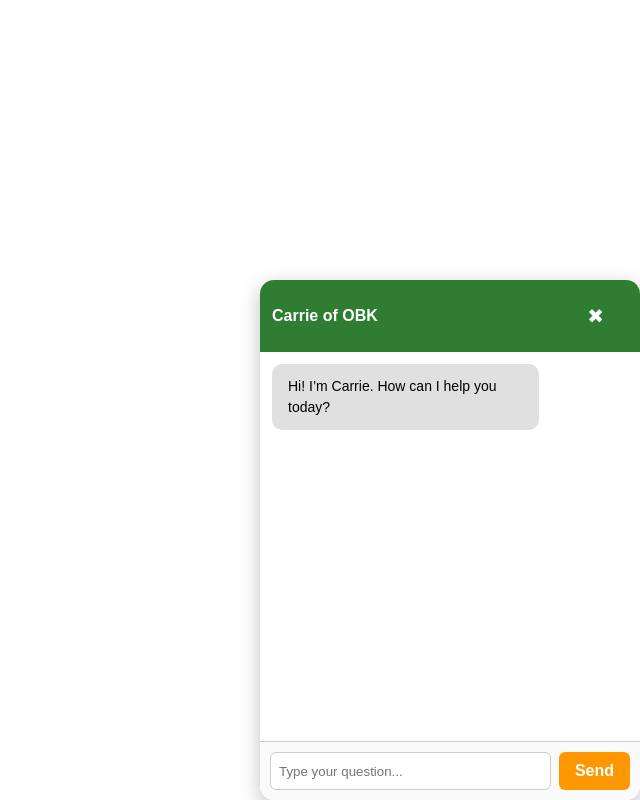
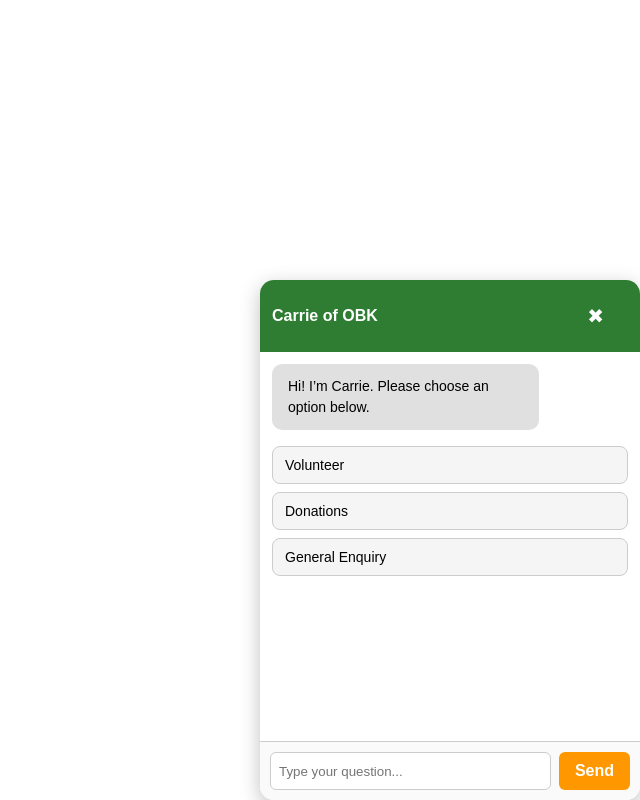
Before and after one commit to Ranvitha-Chirumamilla/OBK, a React (Vite) app: page / in a window 1280 px wide. Both pictures are taken after a click on the button "How can I help you?". Shown: the whole page, without its empty margins (640-1280 px from the left). Built offline with nearby package versions, Linux system fonts and the light colour scheme.

Commit message:
chatbot changes

```diff
--- a/src/ChatWindow.jsx
+++ b/src/ChatWindow.jsx
@@ -1,97 +1,238 @@
-import React, { useState, useEffect } from "react";
+import React, { useState, useEffect, useRef } from "react";
 import dataset from "./BigkitchenOBKAustralia_dataset.json";
 
 const linkifyText = (text) => {
   const urlRegex = /(https?:\/\/[^\s]+)/g;
   return text.replace(urlRegex, (url) => {
-    const cleanUrl = url.replace(/[.,)]*$/, ""); // ✅ strip trailing punctuation
+    const cleanUrl = url.replace(/[.,)]*$/, "");
     return `<a href="${cleanUrl}" target="_blank" rel="noopener noreferrer">${cleanUrl}</a>`;
   });
 };
 
-
 const ChatWindow = ({ onClose }) => {
   const [messages, setMessages] = useState([
-    { sender: "bot", text: "Hi! I’m Carrie. How can I help you today?" }
+    { sender: "bot", text: "Hi! I’m Carrie. Please choose an option below." }
   ]);
+  const [input, setInput] = useState("");
+  const [showOptions, setShowOptions] = useState(true);
+  const [selectedCategory, setSelectedCategory] = useState("");
+  const [relatedQuestions, setRelatedQuestions] = useState([]);
+  const messagesEndRef = useRef(null);
 
-  const [input, setInput] = useState("");
-  const [attemptCount, setAttemptCount] = useState(0);
-  const [lastUnknown, setLastUnknown] = useState("");
-  const [showOptions, setShowOptions] = useState(false);
-
-  // Remove padding/margins inside iframe to avoid extra border
   useEffect(() => {
     document.body.style.margin = "0";
     document.body.style.padding = "0";
   }, []);
 
-  // Tell parent widget.js to close container
+  useEffect(() => {
+    messagesEndRef.current?.scrollIntoView({ behavior: "smooth" });
+  }, [messages, relatedQuestions, showOptions]);
+
   const closeChat = () => {
     window.parent.postMessage("OBK_CLOSE_CHAT", "*");
     if (onClose) onClose();
   };
 
-  const resetState = () => {
-    setAttemptCount(0);
-    setLastUnknown("");
+  const volunteerKeywords = [
+    "volunteer",
+    "wwcc",
+    "duke of ed",
+    "shift",
+    "track volunteer hours",
+    "cooking experience",
+    "minimum age",
+    "wear to volunteer",
+    "register as a volunteer",
+    "book a volunteer shift",
+    "sign up to volunteer",
+    "food be provided for volunteers"
+  ];
+
+  const donationKeywords = [
+    "donat",
+    "cash donation",
+    "equipment donation",
+    "food donation",
+    "make a donation",
+    "contribute through a cash donation"
+  ];
+
+  const volunteerData = dataset.filter((item) => {
+    const question = item.question.toLowerCase();
+    return volunteerKeywords.some((keyword) => question.includes(keyword));
+  });
+
+  const donationData = dataset.filter((item) => {
+    const question = item.question.toLowerCase();
+    return donationKeywords.some((keyword) => question.includes(keyword));
+  });
+
+  const handleBackToMainMenu = () => {
+    setSelectedCategory("");
+    setRelatedQuestions([]);
+    setShowOptions(true);
+    setMessages((prev) => [
+      ...prev,
+      { sender: "user", text: "Back to Main Menu" },
+      { sender: "bot", text: "Please choose an option below." }
+    ]);
+  };
+
+  const handleOptionClick = (option) => {
+    setSelectedCategory(option);
+
+    if (option === "volunteer") {
+      setMessages((prev) => [
+        ...prev,
+        { sender: "user", text: "Volunteer" },
+        {
+          sender: "bot",
+          text: "Here are some volunteer-related questions you can choose from:"
+        }
+      ]);
+      setRelatedQuestions(volunteerData);
       setShowOptions(false);
+    } else if (option === "donations") {
+      setMessages((prev) => [
+        ...prev,
+        { sender: "user", text: "Donations" },
+        {
+          sender: "bot",
+          text: "Here are some donation-related questions you can choose from:"
+        }
+      ]);
+      setRelatedQuestions(donationData);
+      setShowOptions(false);
+    } else if (option === "general") {
+      setMessages((prev) => [
+        ...prev,
+        { sender: "user", text: "General Enquiry" },
+        {
+          sender: "bot",
+          text:
+            "Which would you like to know more about?\n\n" +
+            "Volunteering Individually — Email our Volunteer Coordinator at volunteers@obk.org.au\n\n" +
+            "Program Details — Email our Admin at info@obk.org.au\n\n" +
+            "Is there anything else that I can help you with today?"
+        }
+      ]);
+      setRelatedQuestions([]);
+      setShowOptions(false);
+    }
+  };
+
+  const handleRelatedQuestionClick = (item) => {
+    setMessages((prev) => [
+      ...prev,
+      { sender: "user", text: item.question },
+      { sender: "bot", text: item.answer }
+    ]);
+    setRelatedQuestions([]);
   };
 
   const askBot = () => {
     if (!input.trim()) return;
 
-    const userMsg = input.toLowerCase().trim();
-    setMessages((prev) => [...prev, { sender: "user", text: input }]);
+    const userInput = input.trim();
+    const userMsg = userInput.toLowerCase();
+
+    setMessages((prev) => [...prev, { sender: "user", text: userInput }]);
+
+    const greetings = [
+      "hi",
+      "hello",
+      "hey",
+      "good morning",
+      "good evening",
+      "good afternoon"
+    ];
+
+    if (greetings.some((greeting) => userMsg.includes(greeting))) {
+      setMessages((prev) => [
+        ...prev,
+        {
+          sender: "bot",
+          text: "Please choose one of these options: Volunteer, Donations, or General Enquiry."
+        }
+      ]);
+      setInput("");
+      return;
+    }
+
+    if (selectedCategory === "general") {
+      setMessages((prev) => [
+        ...prev,
+        {
+          sender: "bot",
+          text:
+            "For general enquiries, please email our Admin at info@obk.org.au or visit https://www.obk.org.au/contact-us"
+        }
+      ]);
+      setInput("");
+      return;
+    }
+
+    let activeDataset = [];
+
+    if (selectedCategory === "volunteer") {
+      activeDataset = volunteerData;
+    } else if (selectedCategory === "donations") {
+      activeDataset = donationData;
+    } else {
+      setMessages((prev) => [
+        ...prev,
+        {
+          sender: "bot",
+          text: "Please select Volunteer, Donations, or General Enquiry first."
+        }
+      ]);
+      setInput("");
+      return;
+    }
 
     let bestAnswer = null;
     let bestScore = 0;
-    const FUZZY_THRESHOLD = 2;
+    const fuzzyThreshold = 2;
+    const cleanUser = userMsg.replace(/[^\w\s]/g, "");
 
-    // Greeting detection
-    const greetings = ["hi", "hello", "hey", "good morning", "good evening", "good afternoon"];
-    if (greetings.some((g) => userMsg.includes(g))) {
-      resetState();
-      bestAnswer = "Hello! How can I help you with OBK information today?";
-    }
-
-    // Exact match
-    if (!bestAnswer) {
-      const cleanUser = userMsg.replace(/[^\w\s]/g, "");
-      for (let item of dataset) {
-        const cleanQ = item.question.toLowerCase().replace(/[^\w\s]/g, "");
-        if (cleanQ === cleanUser) {
-          resetState();
+    for (const item of activeDataset) {
+      const cleanQuestion = item.question.toLowerCase().replace(/[^\w\s]/g, "");
+      if (cleanQuestion === cleanUser) {
         bestAnswer = item.answer;
         bestScore = 999;
         break;
       }
     }
-    }
 
-    // Starts-with match
     if (!bestAnswer) {
-      for (let item of dataset) {
-        if (item.question.toLowerCase().startsWith(userMsg.substring(0, 5))) {
-          resetState();
+      for (const item of activeDataset) {
+        const questionStart = item.question.toLowerCase().substring(0, 5);
+        if (
+          userMsg.length >= 5 &&
+          item.question.toLowerCase().startsWith(userMsg.substring(0, 5))
+        ) {
           bestAnswer = item.answer;
           bestScore = 500;
+          break;
+        }
+        if (userMsg.includes(questionStart)) {
+          bestAnswer = item.answer;
+          bestScore = 400;
           break;
         }
       }
     }
 
-    // Fuzzy match
     if (!bestAnswer) {
-      dataset.forEach((item) => {
-        const q = item.question.toLowerCase();
+      activeDataset.forEach((item) => {
+        const question = item.question.toLowerCase();
         let score = 0;
 
-        q.split(" ").forEach((word) => {
+        question.split(" ").forEach((word) => {
           if (word.length > 3 && userMsg.includes(word)) score++;
         });
 
-        if (userMsg.includes(q.substring(0, 5))) score++;
+        if (userMsg.includes(question.substring(0, 5))) score++;
 
         if (score > bestScore) {
           bestScore = score;
@@ -99,42 +240,21 @@ const ChatWindow = ({ onClose }) => {
         }
       });
 
-      if (bestScore >= FUZZY_THRESHOLD) {
-        resetState();
-      }
-      else {
-        bestAnswer = null;
+      if (bestScore < fuzzyThreshold) {
+        if (selectedCategory === "volunteer") {
+          bestAnswer =
+            "Sorry, I couldn’t find that volunteer information. Please email volunteers@obk.org.au.";
+        } else if (selectedCategory === "donations") {
+          bestAnswer =
+            "Sorry, I couldn’t find that donation information. Please email info@obk.org.au.";
         }
       }
-
-    // Unknown handling
-    if (!bestAnswer) {
-      const newCount = attemptCount + 1;
-      setAttemptCount(newCount);
-
-      if (newCount === 1) {
-        bestAnswer = "Sorry, I don’t have that information — could you rephrase your question?";
-      } else if (newCount === 2) {
-        bestAnswer = "I'm still not finding that — could you try asking differently?";
-      } else {
-        bestAnswer = "Which would you like to know more about?\n\n" +
-          "Volunteering Individually — Email our Volunteer Coordinator at volunteers@obk.org.au\n\n" +
-          "Program Details — Email our Admin at info@obk.org.au\n\n" +
-          "Is there anything else that I can help you with today?";
-        setShowOptions(true);
     }
 
     setMessages((prev) => [...prev, { sender: "bot", text: bestAnswer }]);
     setInput("");
-      return;
-    }
-
-    resetState();
-    setMessages((prev) => [...prev, { sender: "bot", text: bestAnswer }]);
-    setInput("");
   };
 
-  // ----------- STYLES FIXED (No extra border) ----------
   const styles = {
     overlay: {
       position: "fixed",
@@ -147,7 +267,7 @@ const ChatWindow = ({ onClose }) => {
       alignItems: "flex-end",
       zIndex: 2147483647,
       pointerEvents: "none",
-      background: "transparent",
+      background: "transparent"
     },
 
     window: {
@@ -159,8 +279,8 @@ const ChatWindow = ({ onClose }) => {
       flexDirection: "column",
       boxShadow: "0 6px 20px rgba(0,0,0,0.25)",
       pointerEvents: "auto",
-      margin: "0px",        // removed spacing
-      overflow: "hidden",   // no border bleed
+      margin: "0px",
+      overflow: "hidden",
       border: "none"
     },
 
@@ -171,7 +291,7 @@ const ChatWindow = ({ onClose }) => {
       justifyContent: "space-between",
       alignItems: "center",
       color: "white",
-      fontWeight: "bold",
+      fontWeight: "bold"
     },
 
     closeBtn: {
@@ -179,7 +299,7 @@ const ChatWindow = ({ onClose }) => {
       border: "none",
       color: "white",
       fontSize: "20px",
-      cursor: "pointer",
+      cursor: "pointer"
     },
 
     messages: {
@@ -188,7 +308,7 @@ const ChatWindow = ({ onClose }) => {
       overflowY: "auto",
       display: "flex",
       flexDirection: "column",
-      gap: "8px",
+      gap: "8px"
     },
 
     messageBubble: {
@@ -201,18 +321,49 @@ const ChatWindow = ({ onClose }) => {
       whiteSpace: "pre-wrap"
     },
 
+    optionsContainer: {
+      display: "flex",
+      flexDirection: "column",
+      gap: "8px",
+      marginTop: "8px"
+    },
+
+    optionBtn: {
+      background: "#f5f5f5",
+      border: "1px solid #ccc",
+      borderRadius: "8px",
+      padding: "10px 12px",
+      cursor: "pointer",
+      textAlign: "left",
+      fontSize: "14px",
+      color: "#000"
+    },
+
+    backBtn: {
+      background: "#2e7d32",
+      border: "none",
+      borderRadius: "8px",
+      padding: "10px 12px",
+      cursor: "pointer",
+      textAlign: "center",
+      fontSize: "14px",
+      color: "white",
+      fontWeight: "bold",
+      marginTop: "8px"
+    },
+
     inputArea: {
       display: "flex",
       padding: "10px",
       borderTop: "1px solid #ccc",
-      background: "#fafafa",
+      background: "#fafafa"
     },
 
     input: {
       flex: 1,
       padding: "8px",
       borderRadius: "6px",
-      border: "1px solid #ccc",
+      border: "1px solid #ccc"
     },
 
     sendBtn: {
@@ -223,7 +374,7 @@ const ChatWindow = ({ onClose }) => {
       marginLeft: "8px",
       borderRadius: "6px",
       cursor: "pointer",
-      fontWeight: "bold",
+      fontWeight: "bold"
     }
   };
 
@@ -232,7 +383,9 @@ const ChatWindow = ({ onClose }) => {
       <div style={styles.window}>
         <div style={styles.header}>
           <span>Carrie of OBK</span>
-          <button style={styles.closeBtn} onClick={closeChat}>✖</button>
+          <button style={styles.closeBtn} onClick={closeChat}>
+            ✖
+          </button>
         </div>
 
         <div style={styles.messages}>
@@ -243,20 +396,64 @@ const ChatWindow = ({ onClose }) => {
                 ...styles.messageBubble,
                 alignSelf: msg.sender === "user" ? "flex-end" : "flex-start",
                 backgroundColor: msg.sender === "user" ? "#ff9800" : "#e0e0e0",
-                color: msg.sender === "user" ? "white" : "black",
+                color: msg.sender === "user" ? "white" : "black"
               }}
             >
               {msg.sender === "bot" ? (
-                <span
-                  dangerouslySetInnerHTML={{ __html: linkifyText(msg.text) }}
-                />
+                <span dangerouslySetInnerHTML={{ __html: linkifyText(msg.text) }} />
               ) : (
                 msg.text
               )}
             </div>
           ))}
+
+          {showOptions && (
+            <div style={styles.optionsContainer}>
+              <button
+                style={styles.optionBtn}
+                onClick={() => handleOptionClick("volunteer")}
+              >
+                Volunteer
+              </button>
+
+              <button
+                style={styles.optionBtn}
+                onClick={() => handleOptionClick("donations")}
+              >
+                Donations
+              </button>
+
+              <button
+                style={styles.optionBtn}
+                onClick={() => handleOptionClick("general")}
+              >
+                General Enquiry
+              </button>
             </div>
+          )}
 
+          {relatedQuestions.length > 0 && (
+            <div style={styles.optionsContainer}>
+              {relatedQuestions.map((item, index) => (
+                <button
+                  key={`${item.question}-${index}`}
+                  style={styles.optionBtn}
+                  onClick={() => handleRelatedQuestionClick(item)}
+                >
+                  {item.question}
+                </button>
+              ))}
+            </div>
+          )}
+
+          {!showOptions && (
+            <button style={styles.backBtn} onClick={handleBackToMainMenu}>
+              Back to Main Menu
+            </button>
+          )}
+
+          <div ref={messagesEndRef} />
+        </div>
 
         <div style={styles.inputArea}>
           <input
@@ -266,7 +463,9 @@ const ChatWindow = ({ onClose }) => {
             placeholder="Type your question..."
             onKeyDown={(e) => e.key === "Enter" && askBot()}
           />
-          <button style={styles.sendBtn} onClick={askBot}>Send</button>
+          <button style={styles.sendBtn} onClick={askBot}>
+            Send
+          </button>
         </div>
       </div>
     </div>
```
Lines whose indentation alone changed are shown as unchanged.
